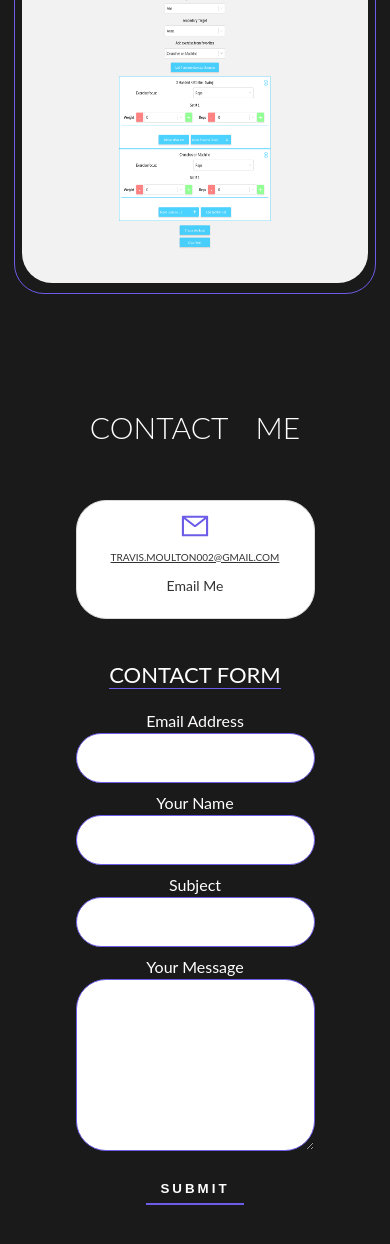
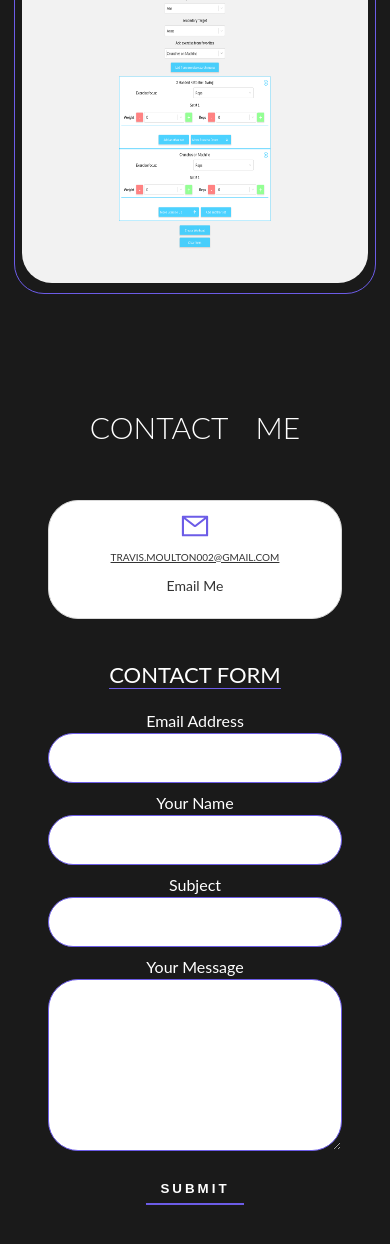
Before and after one commit to travismoulton/portfolio, a Next.js app: page / in a window 390 px wide. Shown: the part 4148-5392 px from the top of the page. Built offline with nearby package versions, Linux system fonts and the light colour scheme.

Commit message:
tweak to responsivness in contact form. again. take 3

```diff
--- a/styles/Contact.module.css
+++ b/styles/Contact.module.css
@@ -82,6 +82,10 @@
   .ContactForm {
     width: 100%;
   }
+
+  .ContactWrapper {
+    width: 85%;
+  }
 }
 
 .ContactForm label {
```
